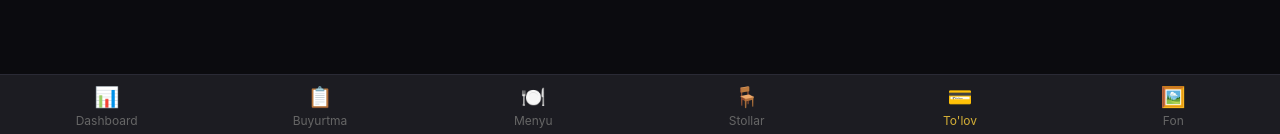
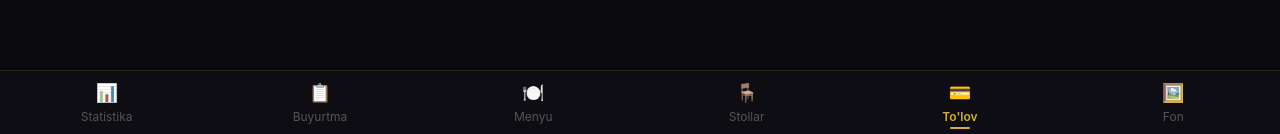
Before and after one commit to bahodiy10-commits/FastRestWeb, a Next.js app: page /admin/payments in a window 1280 px wide. Shown: the part 663-797 px from the top of the page. Built offline with nearby package versions, Linux system fonts and the light colour scheme; no server answers; the database is empty.

Commit message:
feat: firestore cache + fixed bg no-scroll + Statistika label

```diff
--- a/src/app/admin/layout.tsx
+++ b/src/app/admin/layout.tsx
@@ -3,7 +3,7 @@ import Link from 'next/link'
 import { usePathname } from 'next/navigation'
 
 const adminNav = [
-  { href: '/admin', icon: '📊', label: 'Dashboard' },
+  { href: '/admin', icon: '📊', label: 'Statistika' },
   { href: '/admin/orders', icon: '📋', label: 'Buyurtma' },
   { href: '/admin/menu', icon: '🍽️', label: 'Menyu' },
   { href: '/admin/tables', icon: '🪑', label: 'Stollar' },
@@ -17,18 +17,31 @@ export default function AdminLayout({ children }: { children: React.ReactNode })
     <div className="pb-20" style={{ minHeight: '100vh' }}>
       {children}
       <div className="fixed bottom-0 left-0 right-0 z-50 flex overflow-x-auto"
-        style={{ background: 'rgba(30,30,36,0.95)', borderTop: '1px solid #2A2A35', backdropFilter: 'blur(12px)' }}>
-        {adminNav.map(item => (
+        style={{
+          background: 'rgba(15,15,20,0.92)',
+          borderTop: '1px solid rgba(212,175,55,0.15)',
+          backdropFilter: 'blur(16px)',
+          WebkitBackdropFilter: 'blur(16px)',
+        }}>
+        {adminNav.map(item => {
+          const active = pathname === item.href
+          return (
             <Link key={item.href} href={item.href}
               className="flex-1 flex flex-col items-center py-2 min-w-0"
-            style={{ minWidth: 56 }}>
-            <span className="text-xl">{item.icon}</span>
+              style={{ minWidth: 52 }}>
+              <span className="text-lg" style={{ filter: active ? 'none' : 'grayscale(0.5)' }}>
+                {item.icon}
+              </span>
               <span className="text-xs mt-0.5 truncate px-1"
-              style={{ color: pathname === item.href ? '#D4AF37' : '#666' }}>
+                style={{ color: active ? '#D4AF37' : '#555', fontWeight: active ? '600' : '400' }}>
                 {item.label}
               </span>
+              {active && (
+                <div style={{ width: 20, height: 2, background: '#D4AF37', borderRadius: 2, marginTop: 2 }}/>
+              )}
             </Link>
-        ))}
+          )
+        })}
       </div>
     </div>
   )
--- a/src/app/globals.css
+++ b/src/app/globals.css
@@ -8,20 +8,18 @@
   box-sizing: border-box;
 }
 
-html {
-  height: 100%;
-  background: #0B0B0F;
-}
-
-body {
+html, body {
   min-height: 100%;
-  min-height: -webkit-fill-available;
   background: #0B0B0F;
   color: #F5F5F7;
   font-family: -apple-system, BlinkMacSystemFont, 'Segoe UI', sans-serif;
   -webkit-font-smoothing: antialiased;
+  -webkit-tap-highlight-color: transparent;
 }
 
 html {
-  height: -webkit-fill-available;
+  position: relative;
 }
+
+::-webkit-scrollbar { display: none; }
+* { -ms-overflow-style: none; scrollbar-width: none; }
--- a/src/components/BgWrapper.tsx
+++ b/src/components/BgWrapper.tsx
@@ -21,20 +21,33 @@ export default function BgWrapper({ children }: { children: React.ReactNode }) {
     return unsub
   }, [])
 
-  // bg ni body ga style sifatida qo'yamiz — eng barqaror usul
   useEffect(() => {
+    const style = document.createElement('style')
+    style.id = 'bg-style'
     if (bg) {
-      document.body.style.backgroundImage = `url(${bg})`
-      document.body.style.backgroundSize = 'cover'
-      document.body.style.backgroundPosition = 'center'
-      document.body.style.backgroundRepeat = 'no-repeat'
-      document.body.style.backgroundAttachment = 'scroll'
+      style.textContent = `
+        html::before {
+          content: '';
+          position: fixed;
+          top: 0; left: 0;
+          width: 100%; height: 100%;
+          background-image: url('${bg}');
+          background-size: cover;
+          background-position: center;
+          background-repeat: no-repeat;
+          opacity: 0.32;
+          z-index: -1;
+          pointer-events: none;
+          will-change: transform;
+          transform: translateZ(0);
+        }
+      `
     } else {
-      document.body.style.backgroundImage = 'none'
+      style.textContent = ''
     }
-    return () => {
-      document.body.style.backgroundImage = 'none'
-    }
+    const old = document.getElementById('bg-style')
+    if (old) old.remove()
+    document.head.appendChild(style)
   }, [bg])
 
   return (
--- a/src/lib/firebase.ts
+++ b/src/lib/firebase.ts
@@ -1,6 +1,7 @@
 import { initializeApp, getApps } from 'firebase/app'
 import { getAuth } from 'firebase/auth'
-import { getFirestore } from 'firebase/firestore'
+import { getFirestore, enableNetwork, connectFirestoreEmulator } from 'firebase/firestore'
+import { initializeFirestore, persistentLocalCache, persistentMultipleTabManager } from 'firebase/firestore'
 
 const firebaseConfig = {
   apiKey: "AIzaSyARexBtYfSJTnSod24OQudviRQvWGjEKvM",
@@ -13,5 +14,14 @@ const firebaseConfig = {
 
 const app = getApps().length === 0 ? initializeApp(firebaseConfig) : getApps()[0]
 export const auth = getAuth(app)
-export const db = getFirestore(app)
+
+// Persistent cache — offline ham ishlaydi, sahifalar orasida tez
+export const db = getApps().length === 1 && !getApps()[0].name.includes('cache')
+  ? initializeFirestore(app, {
+      localCache: persistentLocalCache({
+        tabManager: persistentMultipleTabManager()
+      })
+    })
+  : getFirestore(app)
+
 export default app
```
Lines whose indentation alone changed are shown as unchanged.
